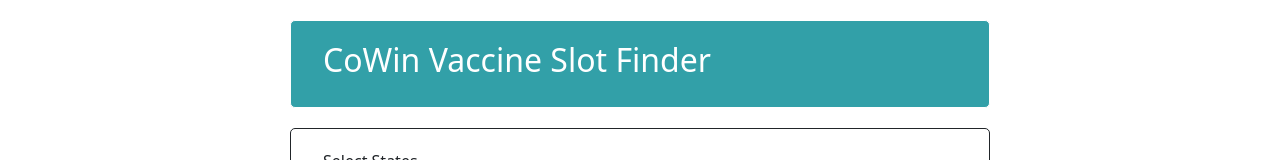
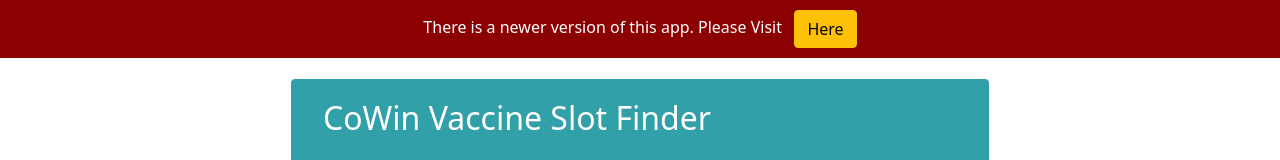
Before and after one commit to shakeelansari63/CoWin-Vaccine-Slot-Finder, a React (Create React App) app: page / in a window 1280 px wide. Shown: the top 160 px of the page. Built offline with nearby package versions, Linux system fonts and the light colour scheme; no server answers.

Commit message:
Added banner for new Link

```diff
--- a/src/App.css
+++ b/src/App.css
@@ -19,23 +19,23 @@
 }
 
 .vacname {
-    color: #fc7b03
+  color: #fc7b03;
 }
 
 .vacavl {
-    color: #0077c7
+  color: #0077c7;
 }
 
 .vacage {
-    color: #00a66c
+  color: #00a66c;
 }
 
 .vacfee {
-    color: #6f00a6
+  color: #6f00a6;
 }
 
 .rowdisplay {
-    display:flex;
+  display: flex;
   justify-content: space-between;
   align-items: center;
   flex-wrap: wrap;
@@ -48,3 +48,13 @@
 a {
   text-decoration: none;
 }
+
+.banner {
+  display: block;
+  margin: auto;
+  padding: 10px;
+  width: 100%;
+  text-align: center;
+  background-color: darkred;
+  color: #fff;
+}
--- a/src/App.js
+++ b/src/App.js
@@ -8,6 +8,7 @@
 import SearchSlot from './components/SearchSlot'
 import ListSlots from './components/ListSlots'
 import Footer from './components/Footer'
+import Banner from './components/Banner'
 
 function App() {
   // Controls for Form Items
@@ -136,6 +137,7 @@
 
   return (
     <>
+      <Banner />
       <div className='container-fluid container-box' style={{ color: 'white', backgroundColor: '#32a0a8' }}>
         <Header />
       </div>
--- /dev/null
+++ b/src/components/Banner.js
@@ -0,0 +1,10 @@
+const Banner = () => {
+    return (
+        <div className="banner">
+            There is a newer version of this app.
+            Please Visit &nbsp; <a className="btn btn-warning" href="https://shakeelansari63.github.io/cowin-slots/">Here</a>
+        </div>
+    )
+}
+
+export default Banner
```
Lines whose indentation alone changed are shown as unchanged.
